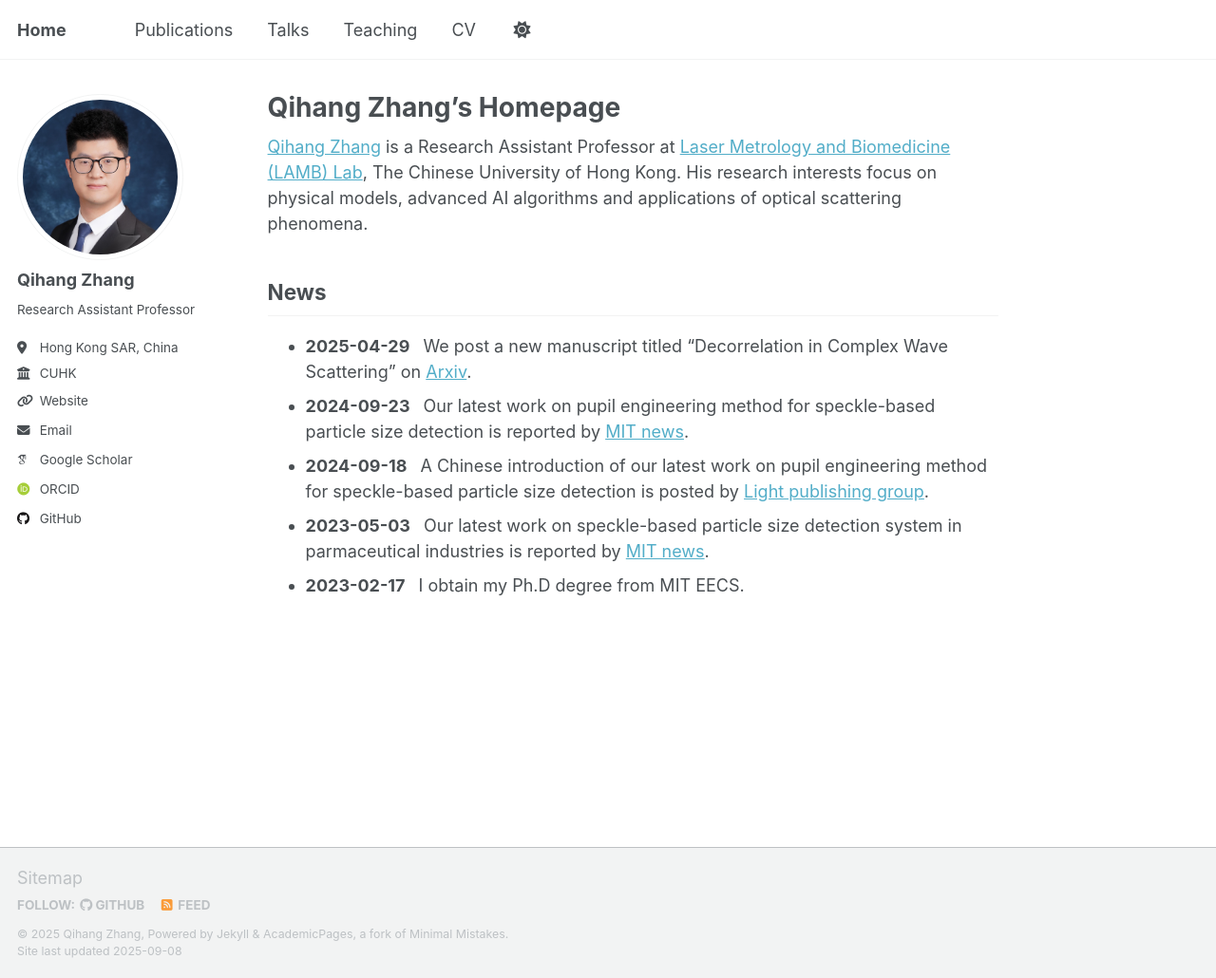
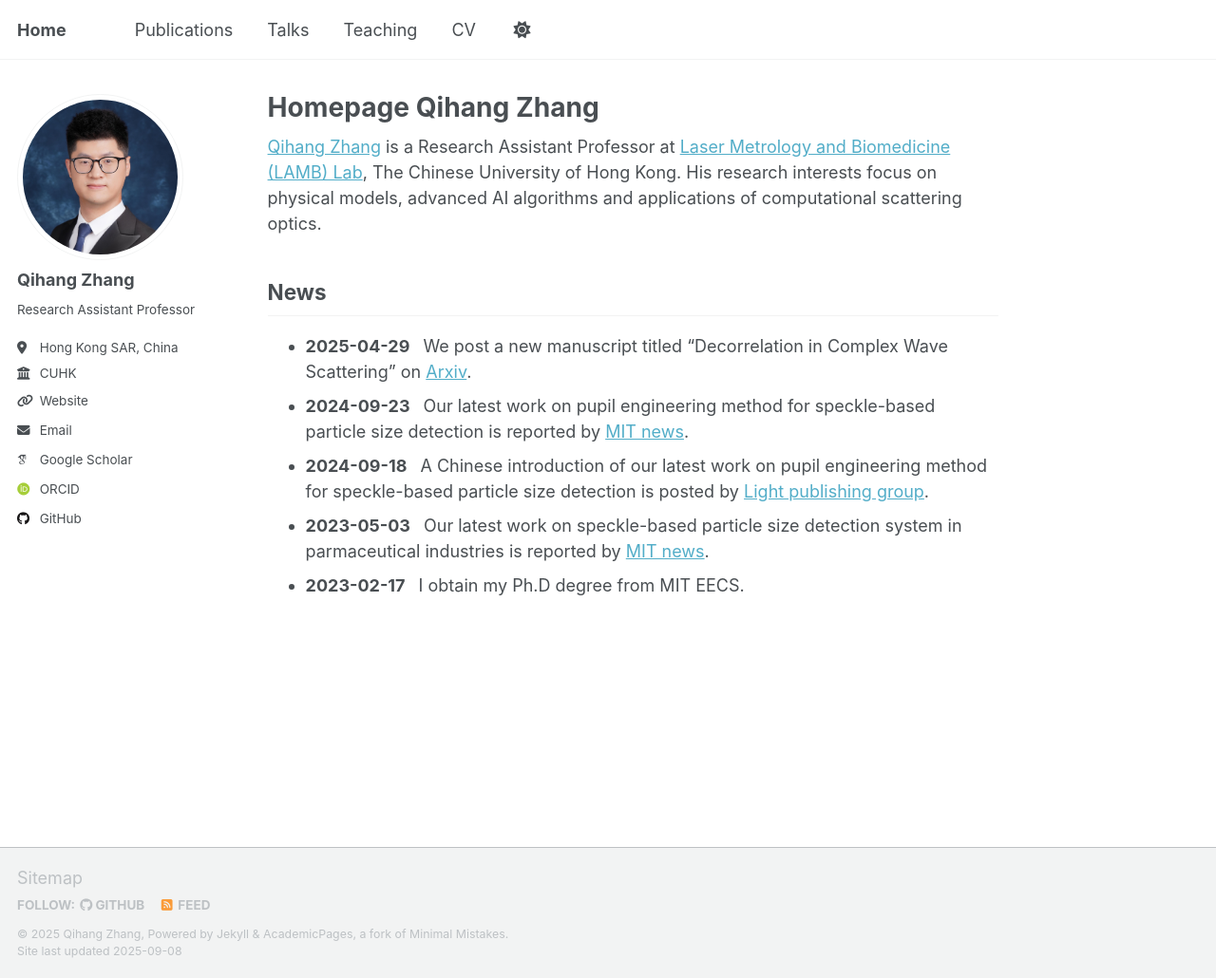
Before and after one commit to qhzhang95/qhzhang95.github.io, a Jekyll site: the page built from _pages/about.md, in a window 1280 px wide and 1030 px high. Shown: the whole window at 95% size. Built offline with Jekyll 4.4.1, drawn with Linux system fonts in a browser that asks for light colours; some web fonts are replaced; a script that is not in the unit is left out.

Commit message:
Update about.md

```diff
--- a/_pages/about.md
+++ b/_pages/about.md
@@ -1,13 +1,13 @@
 ---
 permalink: /
-title: "Qihang Zhang's Homepage"
+title: "Homepage Qihang Zhang"
 author_profile: true
 redirect_from:
   - /about/
   - /about.html
 ---
 
-[Qihang Zhang](https://www.bme.cuhk.edu.hk/new/zhangqihang.php) is a Research Assistant Professor at [Laser Metrology and Biomedicine (LAMB) Lab](https://www.lambcuhk.org/), The Chinese University of Hong Kong. His research interests focus on physical models, advanced AI algorithms and applications of optical scattering phenomena.
+[Qihang Zhang](https://www.bme.cuhk.edu.hk/new/zhangqihang.php) is a Research Assistant Professor at [Laser Metrology and Biomedicine (LAMB) Lab](https://www.lambcuhk.org/), The Chinese University of Hong Kong. His research interests focus on physical models, advanced AI algorithms and applications of computational scattering optics.
 
 News
 ------
```
